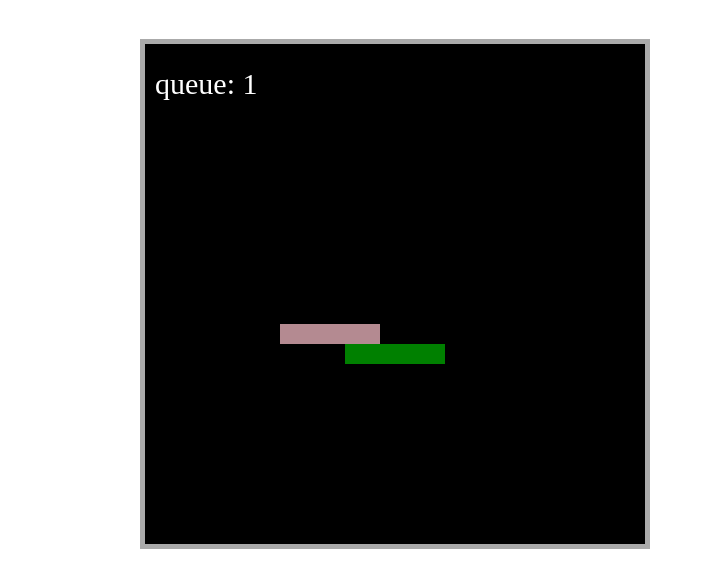
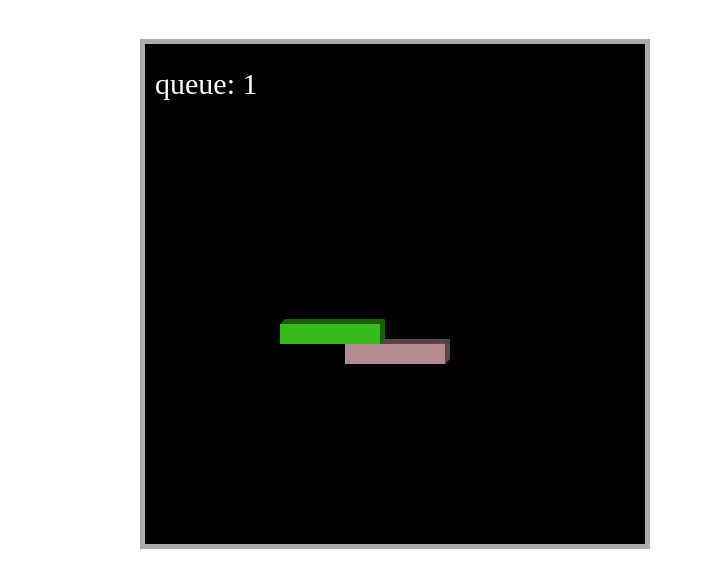
Before and after one commit to zhuleijia/queue, a plain HTML site: page index.html in a window 1280 px wide. Both pictures are taken after a click on the element "Start!". Shown: the part 61-648 px from the top of the page, without its empty margins (0-712 px from the left). Drawn offline with Linux system fonts and the light colour scheme.

Commit message:
add 3D and color

```diff
--- a/js/bundle.js
+++ b/js/bundle.js
@@ -91,7 +91,7 @@
 
 	Game.prototype.addBaseRectangle = function () {
 
-	    this.add(new MovingObject({ pos:[200,300],game: this, vel:[0,0], color:"green" }));
+	    this.add(new MovingObject({ pos:[200,300],game: this, vel:[0,0]}));
 
 	    this.score = this.reactangles.length-1;
 	    return this.reactangles[this.reactangles.length-1];
@@ -106,7 +106,6 @@
 
 	Game.prototype.addRectangles = function (width, vel) {
 	  if (width){
-	    // console.log("adding rectangle");
 	    this.add(new MovingObject({
 	      width:width,
 	      vel: [Math.abs(vel[0])+0.3,vel[1]],
@@ -118,8 +117,6 @@
 	    }));
 	  }
 	    this.score = this.reactangles.length-1;
-	        console.log("rect added");
-	        console.log(this.score);
 	    return this.reactangles[this.reactangles.length-1];
 	};
 
@@ -322,10 +319,48 @@
 	    return color;
 	};
 
+	MovingObject.prototype.getDarkerColor = function (hex,lum) {
+
+		hex = String(hex).replace(/[^0-9a-f]/gi, '');
+		if (hex.length < 6) {
+			hex = hex[0]+hex[0]+hex[1]+hex[1]+hex[2]+hex[2];
+		}
+		lum = lum || 0;
+
+		// convert to decimal and change luminosity
+		var rgb = "#", c, i;
+		for (i = 0; i < 3; i++) {
+			c = parseInt(hex.substr(i*2,2), 16);
+			c = Math.round(Math.min(Math.max(0, c + (c * lum)), 255)).toString(16);
+			rgb += ("00"+c).substr(c.length);
+		}
+
+		return rgb;
+	};
+
 	MovingObject.prototype.draw = function (ctx) {
 	  ctx.fillStyle = this.color;
+	  ctx.fillRect(this.pos[0], this.pos[1],this.width, this.height);
 
-	  ctx.fillRect(this.pos[0], this.pos[1],this.width, this.height);
+	  ctx.fillStyle = this.getDarkerColor(this.color,-0.5);
+	  ctx.beginPath();
+	  ctx.moveTo(this.pos[0],this.pos[1]);
+	  ctx.lineTo(this.pos[0]+5,this.pos[1]-5);
+	  ctx.lineTo(this.pos[0]+5+this.width,this.pos[1]-5);
+	  ctx.lineTo(this.pos[0] + this.width,this.pos[1]);
+	  ctx.closePath();
+	  ctx.fill();
+
+	  ctx.fillStyle = this.getDarkerColor(this.color,-0.5);
+	  ctx.beginPath();
+	  ctx.moveTo(this.pos[0]+this.width,this.pos[1]);
+	  ctx.lineTo(this.pos[0]+this.width + 5 ,this.pos[1] - 5);
+	  ctx.lineTo(this.pos[0]+this.width + 5,this.pos[1] -5 + this.height);
+	  ctx.lineTo(this.pos[0]+this.width,this.pos[1]+this.height);
+	  ctx.closePath();
+	  ctx.fill();
+
+
 	};
 
 	var NORMAL_FRAME_TIME_DELTA = 1000/60;
--- a/js/game.js
+++ b/js/game.js
@@ -15,7 +15,7 @@ Game.NUM_RECTANGLES = 1;
 
 Game.prototype.addBaseRectangle = function () {
 
-    this.add(new MovingObject({ pos:[200,300],game: this, vel:[0,0], color:"green" }));
+    this.add(new MovingObject({ pos:[200,300],game: this, vel:[0,0]}));
 
     this.score = this.reactangles.length-1;
     return this.reactangles[this.reactangles.length-1];
@@ -30,7 +30,6 @@ Game.prototype.moveDownRectangles = function () {
 
 Game.prototype.addRectangles = function (width, vel) {
   if (width){
-    // console.log("adding rectangle");
     this.add(new MovingObject({
       width:width,
       vel: [Math.abs(vel[0])+0.3,vel[1]],
@@ -42,8 +41,6 @@ Game.prototype.addRectangles = function (width, vel) {
     }));
   }
     this.score = this.reactangles.length-1;
-        console.log("rect added");
-        console.log(this.score);
     return this.reactangles[this.reactangles.length-1];
 };
 
--- a/queue.css
+++ b/queue.css
@@ -234,3 +234,7 @@ li {
 .sub-link > a > i {
   font-size: 50px;
 }
+
+/*#queue-canvas {
+  margin: 0 center;
+}*/
```
Also changed, not shown: js/movingObject.js (+39 -1 lines), README.md (added), 1 other file.
